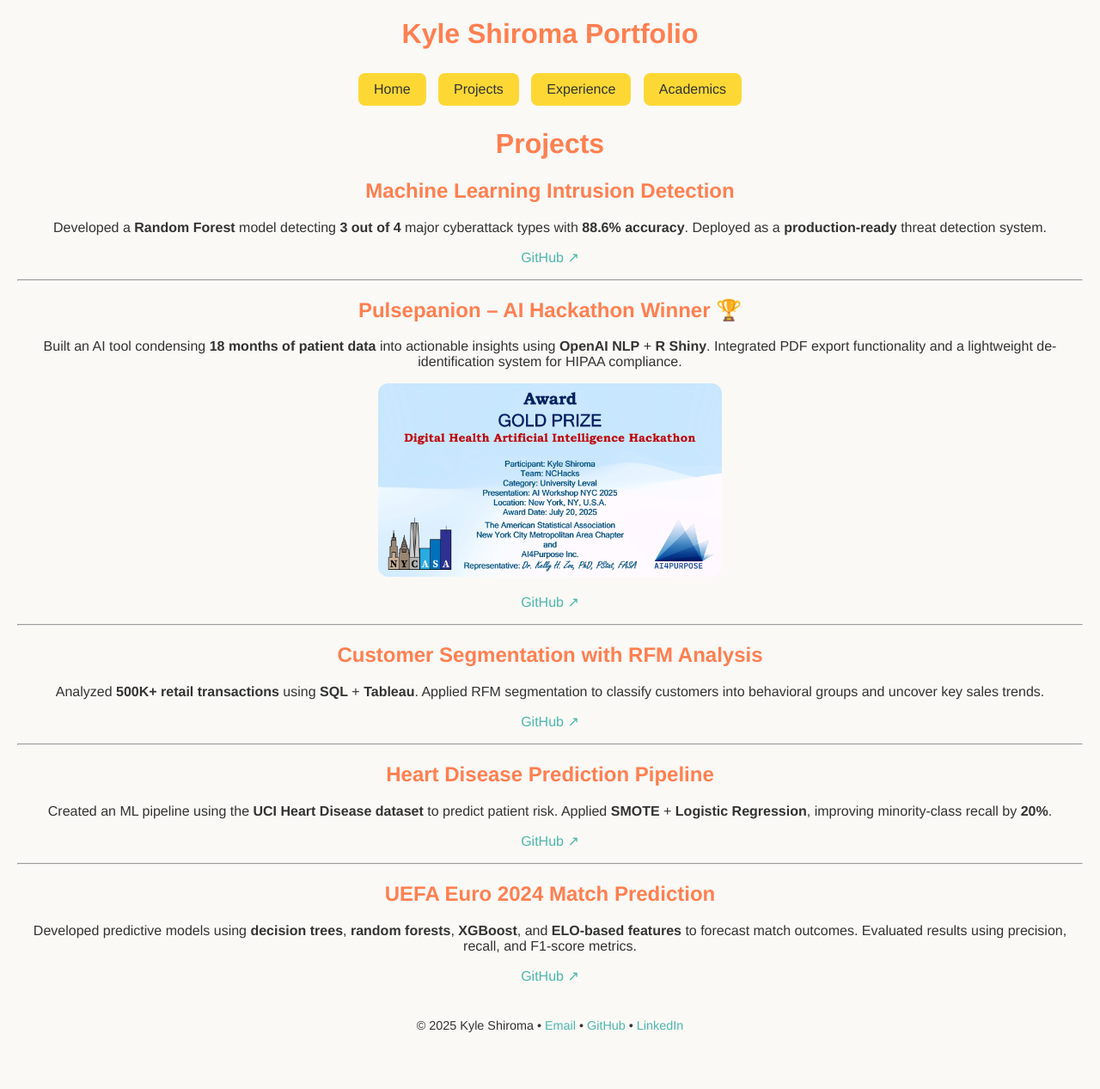
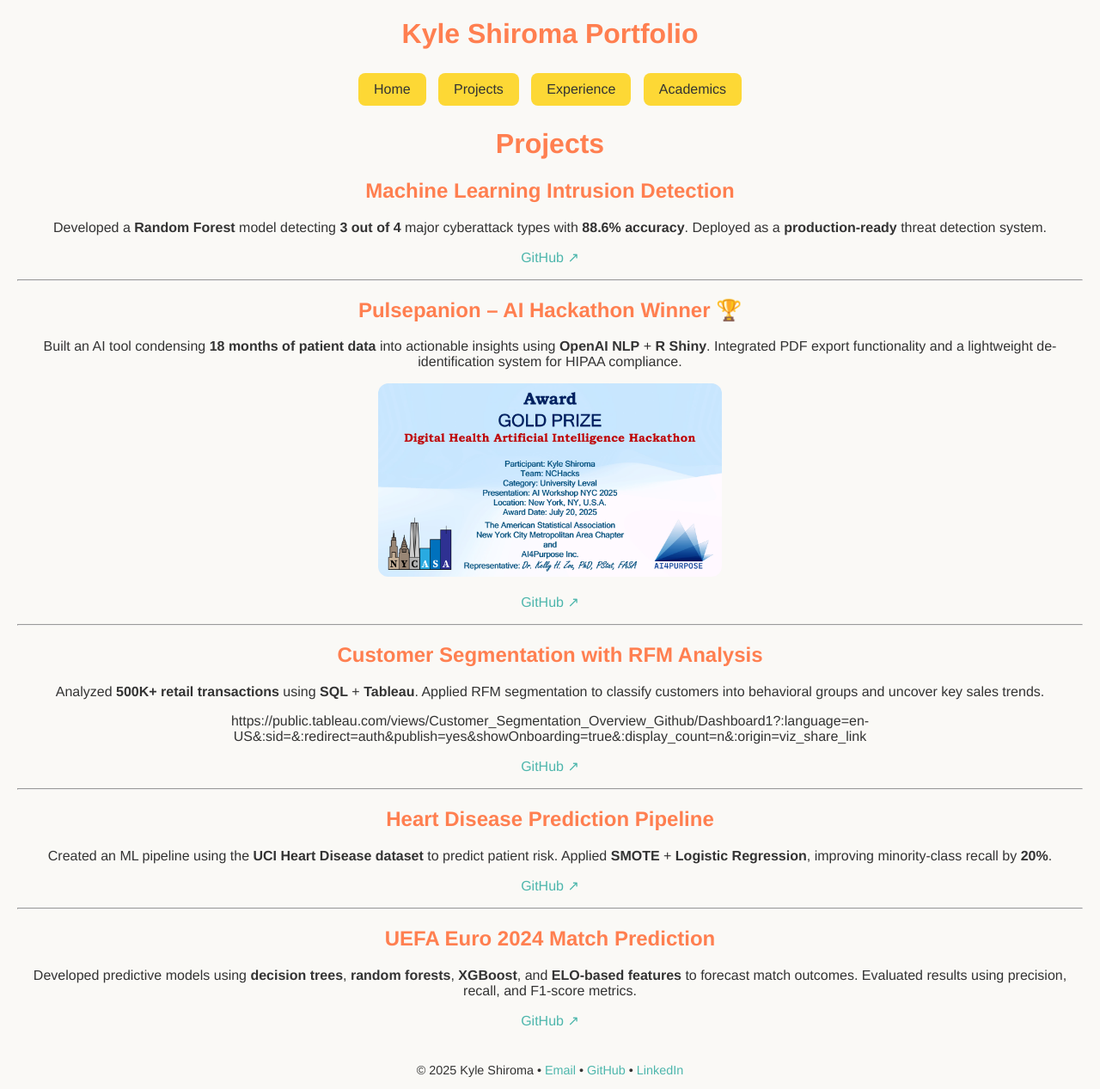
Before and after one commit to k-shiroma-code/k-shiroma-code.github.io, a Jekyll site: the page built from projects.md, in a window 1280 px wide. Shown: the whole page at 86% size. Built offline with Jekyll 4.4.1, drawn with Linux system fonts in a browser that asks for light colours; before the commit the page ends 1215 px from its top, so only the background shows below that; some of the changed lines change nothing that is shown.

Commit message:
Update projects.md

```diff
--- a/projects.md
+++ b/projects.md
@@ -27,6 +27,8 @@ Built an AI tool condensing **18 months of patient data** into actionable insigh
 ## Customer Segmentation with RFM Analysis
 Analyzed **500K+ retail transactions** using **SQL** + **Tableau**. Applied RFM segmentation to classify customers into behavioral groups and uncover key sales trends.
 
+https://public.tableau.com/views/Customer_Segmentation_Overview_Github/Dashboard1?:language=en-US&:sid=&:redirect=auth&publish=yes&showOnboarding=true&:display_count=n&:origin=viz_share_link
+
 [GitHub ↗](https://github.com/k-shiroma-code/Customer-Segmentation-with-RFM-Analysis)
 
 ---
```
